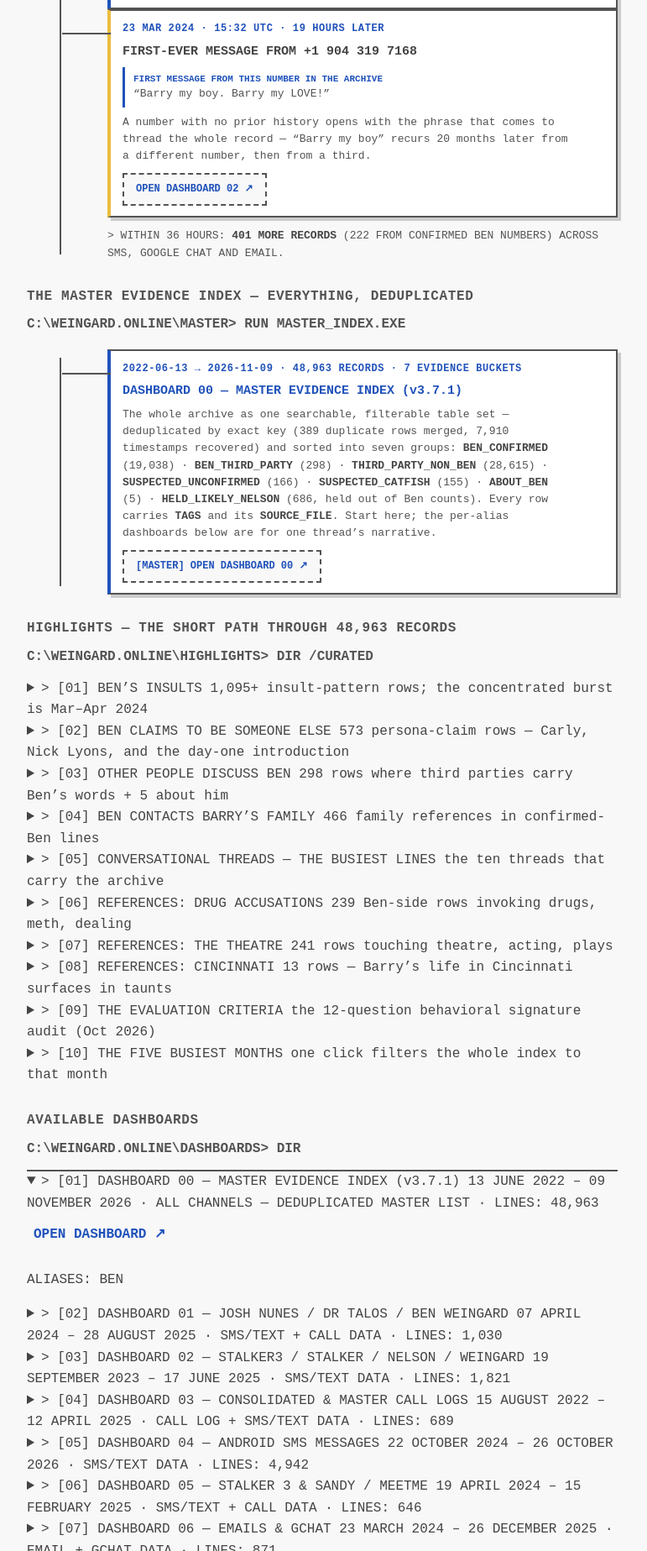
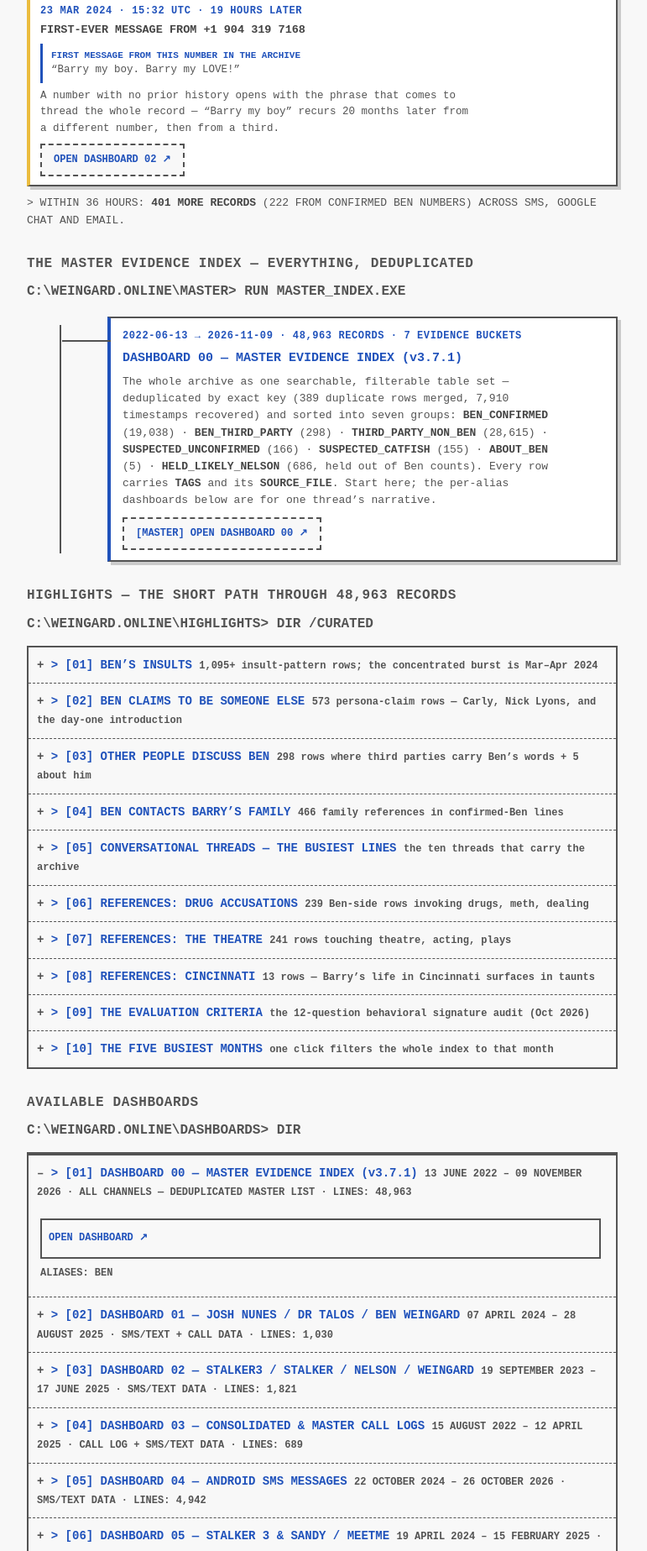
Before and after one commit to BAFfle-d/Granular_Data_Dash, a plain HTML site: page index.html in a window 1280 px wide. Shown: the part 953-2800 px from the top of the page at 84% size, without its empty margins (256-1027 px from the left). Drawn offline with Linux system fonts and the light colour scheme; no server answers.

Commit message:
Add accordion, highlight, and compact-pin styles

```diff
--- a/style.css
+++ b/style.css
@@ -115,3 +115,40 @@ iframe.viewer-youtube, iframe.viewer-pdf { width: 100%; height: 100%; min-height
   .viewer-overlay { padding: 8px; }
   .viewer-toolbar-gap { display: none; }
 }
+
+/* ============ ACCORDIONS ============ */
+.acc-group { border: 2px solid var(--heading); margin: 4px 0 0; }
+details.acc { border-top: 1px dashed var(--heading); }
+details.acc:first-child { border-top: 0; }
+details.acc summary {
+  list-style: none; cursor: pointer; padding: 10px 10px;
+  font-weight: 700; color: var(--blue); font-size: 14px; overflow-wrap: anywhere;
+}
+details.acc summary::-webkit-details-marker { display: none; }
+details.acc summary::before { content: "+ "; color: var(--heading); }
+details.acc[open] summary::before { content: "– "; }
+details.acc summary:hover { background: #efefef; }
+.acc-body { padding: 4px 12px 12px 14px; font-size: 13.5px; }
+.acc-body p { margin: 6px 0; max-width: 68ch; }
+.acc-kicker { color: var(--blue); font-size: 12px; font-weight: 700; letter-spacing: 0.04em; margin: 0 0 4px; }
+
+/* ============ HIGHLIGHTS ============ */
+.hl-quote { margin: 8px 0; padding: 6px 10px; border-left: 3px solid var(--blue); color: var(--heading); font-size: 13px; line-height: 1.5; overflow-wrap: anywhere; }
+.hl-quote .q-by { display: block; font-size: 11px; font-weight: 700; color: var(--blue); }
+.hl-link {
+  display: inline-block; margin: 6px 6px 2px 0; padding: 6px 12px;
+  color: var(--blue); font-weight: 700; font-size: 12px; text-decoration: none;
+  border: 2px solid var(--heading); background: var(--paper);
+}
+.hl-link:hover { background: var(--blue); color: var(--paper); }
+.hl-count { color: var(--heading); font-size: 12px; font-weight: 700; }
+
+/* ============ COMPACT PINNED STRIP ============ */
+.pin-strip .origin-chain { padding-left: 0; margin-top: 8px; }
+.pin-strip .origin-chain::before { display: none; }
+.pin-strip .origin-node::before { display: none; }
+.pin-strip .origin-node { padding: 10px 12px; margin-bottom: 10px; }
+.pin-strip .origin-why { font-size: 12.5px; margin-bottom: 8px; }
+.pin-strip .origin-title { font-size: 13.5px; margin: 2px 0 6px; }
+.pin-strip .origin-quote { margin-bottom: 6px; font-size: 12.5px; }
+.pin-strip .origin-after { margin-top: 2px; }
```
